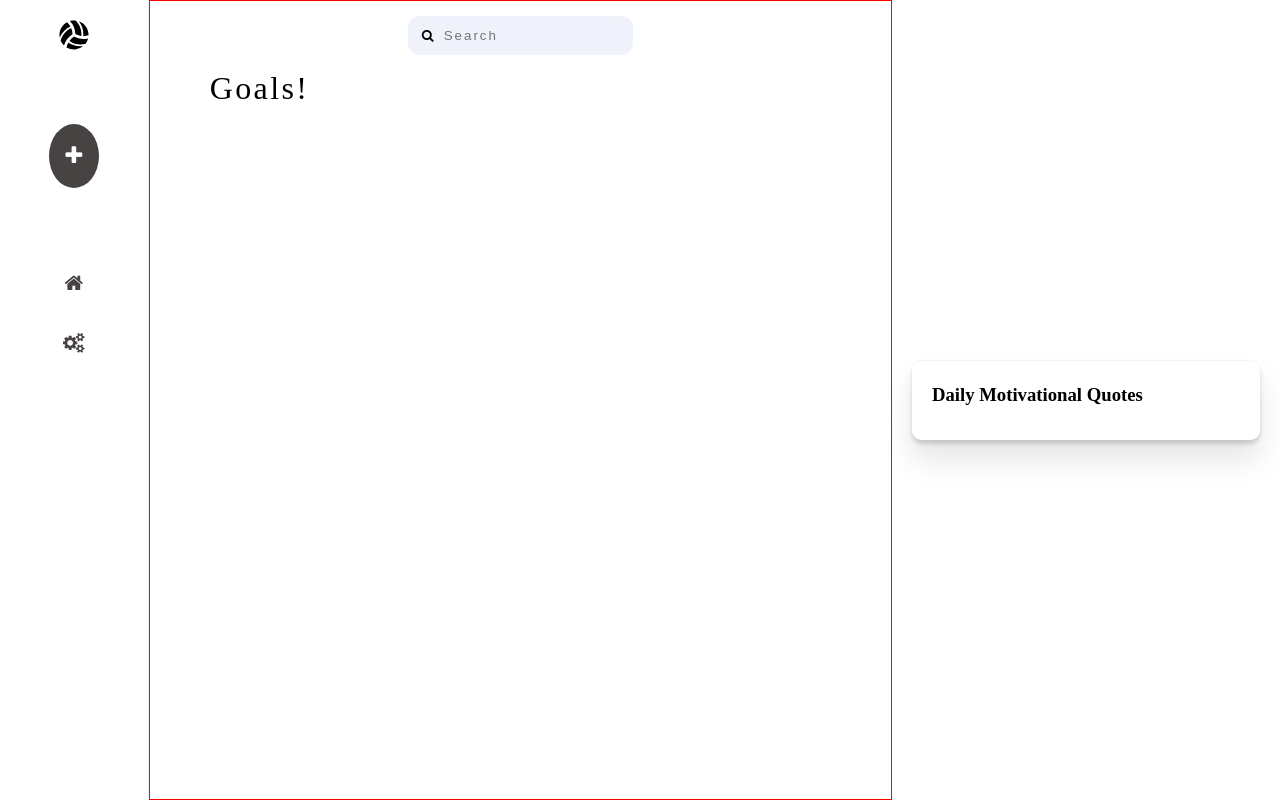
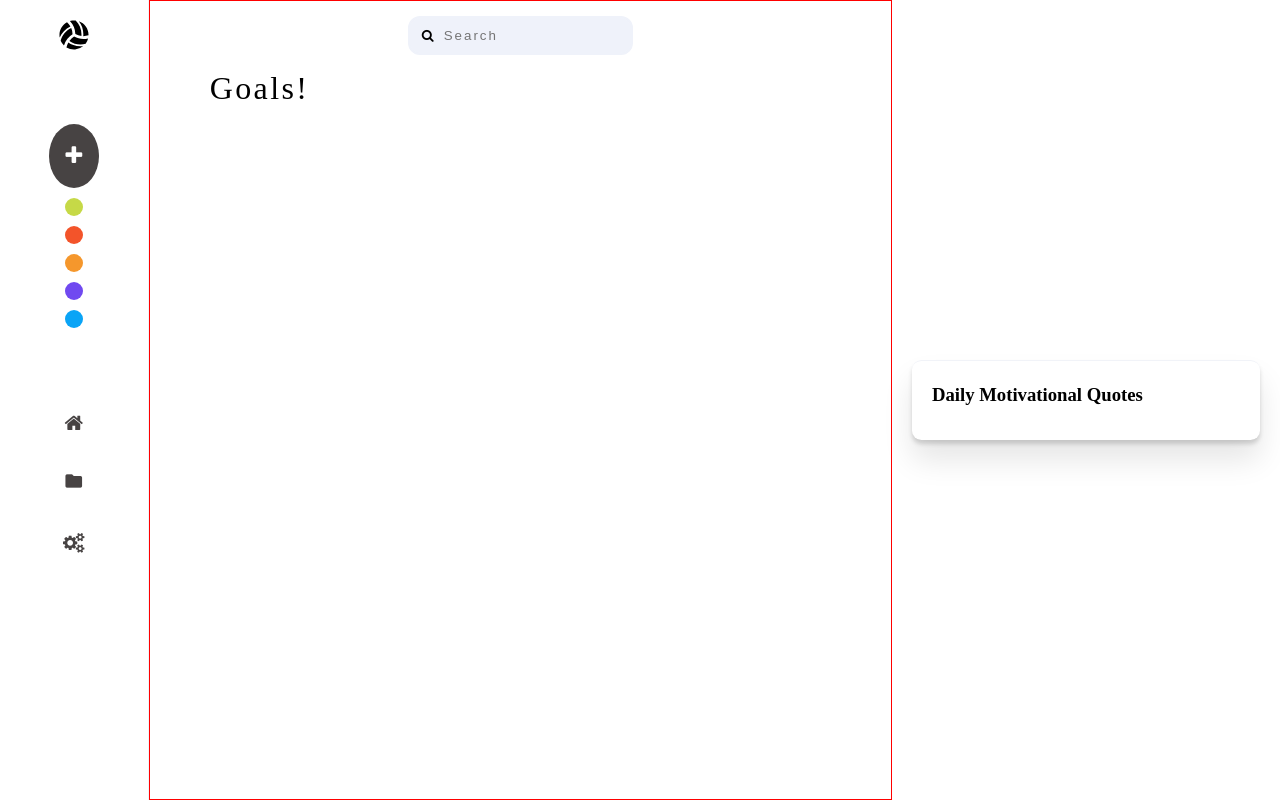
Before and after one commit to Jonyango/goal-management-system, a React (Create React App) app: page / in a window 1280 px wide. Both pictures are taken after a click on the button 73 px from the left and 155 px from the top of the page. Built offline with nearby package versions, Linux system fonts and the light colour scheme; no server answers.

Commit message:
Added the color notes button

```diff
--- a/package.json
+++ b/package.json
@@ -9,6 +9,7 @@
     "@testing-library/react": "^9.5.0",
     "@testing-library/user-event": "^7.2.1",
     "axios": "^0.19.2",
+    "material-design-icons": "^3.0.1",
     "react": "^16.13.1",
     "react-dom": "^16.13.1",
     "react-markdown": "^4.3.1",
--- a/src/components/SideNavigation.js
+++ b/src/components/SideNavigation.js
@@ -1,32 +1,68 @@
-import React from "react";
-import Logo from "./volleyball-ball-solid.svg"
+import React, { useState } from "react";
+import Logo from "./volleyball-ball-solid.svg";
 import "././stylesheet/SideNavigation.css";
-import {Link} from "react-router-dom"
+import { Link } from "react-router-dom";
 
-const SideNavigation =()=>{
-    return(
+// create a component amd use state to toggle the visibility of the component
+const NotesColorButton = ({ color1, color2, color3, color4, color5 }) => {
+  return (
+    <div id="notes-color-div">
+      <button className="notes-color-btn" style={{ backgroundColor: color1 }}></button>
+      <button className="notes-color-btn" style={{ backgroundColor: color2 }}></button>
+      <button className="notes-color-btn" style={{ backgroundColor: color3 }}></button>
+      <button className="notes-color-btn" style={{ backgroundColor: color4 }}></button>
+      <button className="notes-color-btn" style={{ backgroundColor: color5 }}></button>
+    </div>
+  );
+};
+
+const SideNavigation = () => {
+  let defaultState=false;
+  const [showNotesButton, setNotesButton] = useState(defaultState);
+  const onClick = () => {
+    // Assign the current value of the showNotesButton to a temp variable
+    //Negate the temp varibale  set the state and repeat
+    defaultState=showNotesButton
+    defaultState=!defaultState;
+    setNotesButton(defaultState)
+  };
+  //
+
+  return (
     <div className="main-side-navigation-div">
       <div className="app-icon">
-                <img src={Logo} alt=""/>
+        <img src={Logo} alt="" />
       </div>
       {/* Clicking the button below should show a div containing small buttons that indicator colors */}
-            <button className="add-goal-button">
+      <button className="add-goal-button" onClick={onClick}>
         <i className="fa fa-plus"></i>
       </button>
+      {showNotesButton ? (
+        <NotesColorButton
+          color1="#c6d947"
+          color2="#f3542a"
+          color3="#f5972c"
+          color4="#7049f0"
+          color5="#0aa4f6"
+        />
+      ) : null}
       <div className="overall-nav-btn">
+        <Link to="/">
+          <button className="nav-button">
+            <i className=" fa fa-home icon"></i>
+          </button>
+        </Link>
         <Link to="/goals">
           <button className="nav-button">
-                <i className=" fa fa-home icon"></i>
+            <i className="material-icons icon">folder</i>
           </button>
         </Link>
         <button className="nav-button">
           <i className="fa fa-cogs icon"></i>
         </button>
       </div>
-
     </div>
-    )
-}
-
+  );
+};
 
 export default SideNavigation;
--- /dev/null
+++ b/src/components/goalstimeframe/GoalsTimeFrame.js
@@ -0,0 +1,67 @@
+import React,{useState} from "react";
+import "./GoalsTimeFrame.css";
+import { useStateValue } from "../../statemanagement/statemanagement";
+import LocalStorage from "../../utils/localStorage";
+
+function GoalsTimeFrame() {
+  const [activeGoal, setActiveGoal] = useState("all");
+  const [, dispatch] = useStateValue();
+
+  /**
+   * show a list of goals of a particular time frame and dispatch it into context
+   */
+
+  function showGoalsOf(GoalTimeCategory) {
+    let Monthly = LocalStorage.getGoalsCategories("Monthly");
+    let Today = LocalStorage.getGoalsCategories("Today");
+    let Weekly = LocalStorage.getGoalsCategories("Weekly");
+    let Goals = LocalStorage.getGoalsCategories("Goals");
+
+    setActiveGoal(GoalTimeCategory);
+
+    if (GoalTimeCategory === "all") {
+      let All;
+      Monthly = Monthly !== null ? JSON.parse(Monthly) : [];
+      Today = Today !== null ? JSON.parse(Today) : [];
+      Weekly = Weekly !== null ? JSON.parse(Weekly) : [];
+      Goals = Goals !== null ? JSON.parse(Goals) : [];
+      All = [...Monthly, ...Today, ...Weekly, ...Goals];
+
+      if (All.length > 0) {
+        dispatch({ type: "newGoal", goals: All });
+      }
+    } else {
+      let Goals;
+      if (GoalTimeCategory === "Monthly") {
+        Goals = Monthly;
+      }
+      if (GoalTimeCategory === "Today") {
+          Goals=Today;
+      }
+      if(GoalTimeCategory === "Weekly"){
+          Goals=Weekly;
+      }
+
+      Goals = Goals !== null ? JSON.parse(Goals) : [];
+      dispatch({type:"newGoal", goals:Goals})
+    }
+  }
+
+  return(
+      <div className="main-time-frame-div">
+          <h5 className="container-title">
+              Goals Time Frame
+          </h5>
+          <div className="goals-time-fram-list">
+              <ul>
+                  <li></li>
+              </ul>
+
+          </div>
+
+      </div>
+  )
+}
+
+
+export default GoalsTimeFrame;
--- a/src/components/stylesheet/SideNavigation.css
+++ b/src/components/stylesheet/SideNavigation.css
@@ -1,5 +1,5 @@
 @import url("https://cdnjs.cloudflare.com/ajax/libs/font-awesome/4.7.0/css/font-awesome.min.css");
-@import url("https://fontawesome.com/icons/volleyball-ball?style=solid");
+@import url("https://fonts.googleapis.com/icon?family=Material+Icons");
 
 .main-side-navigation-div{
     height: 100vh;
@@ -15,6 +15,11 @@
     align-self: center;
 }
 
+#notes-color-div{
+    align-self: center;
+    display: flex;
+    flex-direction: column;
+}
 
 
 .add-goal-button{
@@ -53,3 +58,12 @@
     color:#474343;
     font-size: 1.5em;
 }
+
+.notes-color-btn{
+    margin-top: 10px;
+    border-radius: 50%;
+    height:18px;
+    width: 18px;
+    border:none;
+    cursor: pointer;
+}
--- a/src/routes/Goals.js
+++ b/src/routes/Goals.js
@@ -1,9 +1,11 @@
 import React from "react";
+import GoalsTimeFrame from "../components/goalstimeframe/GoalsTimeFrame"
 
 const GoalPage=()=>{
     return(
         <div>
             The Goals Home is going to be here
+            <GoalsTimeFrame/>
         </div>
     )
 
--- /dev/null
+++ b/src/statemanagement/statemanagement.js
@@ -0,0 +1,42 @@
+// import React, { createContext, useContext, useReducer } from "react";
+
+// export const StateContext = createContext();
+
+// export const StateProvider = ({ reducer, initialState, children }) => {
+//   <StateContext.Provider value={useReducer(reducer, initialState)}>
+//     {children}
+//   </StateContext.Provider>;
+// };
+
+// export const useStateValue = () => useContext(StateContext);
+// export const initialState = {
+//   goals: [],
+//   modal: false,
+//   edit: null,
+//   show: null,
+//   showModal: false,
+// };
+
+// export const reducer = (state, action) => {
+//   switch (action.type) {
+//     case "newGoal":
+//       return {
+//         ...state,
+//         goals: action.goals,
+//       };
+//     case "openModal":
+//       return {
+//         ...state,
+//         modal: action.modal,
+//         edit: action.edit,
+//       };
+//     case "showMessage":
+//       return {
+//         ...state,
+//         showModal: action.show,
+//         show: action.show,
+//       };
+//     default:
+//       return state;
+//   }
+// };
--- a/src/utils/localStorage.js
+++ b/src/utils/localStorage.js
@@ -69,7 +69,7 @@ LocalStorage.rmGoalCategory = (goalCategory) => {
  */
 LocalStorage.goal = (id) => {
   if (LocalStorage.getGoals() !== null) {
-    const List = Json.parse(LocalStorage.getGoals());
+    const List = JSON.parse(LocalStorage.getGoals());
     return List[id];
   }
   return [];
@@ -105,16 +105,16 @@ LocalStorage.rowExistsIn = (goalCategory, object) => {
  * get all goals inside of the goalCategories or else
  **/
 LocalStorage.getAllGoals = () => {
-  let GoalNextMonth = LocalStorage.getGoalsCategories("Next Month");
+  let Monthly = LocalStorage.getGoalsCategories("Monthly");
   let Today = LocalStorage.getGoalsCategories("Today");
   let Weekly = LocalStorage.getGoalsCategories("Weekly");
   let Goals = LocalStorage.getGoalsCategories("Goals");
   let All;
-  GoalNextMonth = GoalNextMonth !== null ? JSON.parse(GoalNextMonth) : [];
+  Monthly = Monthly !== null ? JSON.parse(Monthly) : [];
   Today = Today !== null ? JSON.parse(Today) : [];
   Weekly = Weekly !== null ? JSON.parse(Weekly) : [];
   Goals = Goals !== null ? JSON.parse(Goals) : [];
-  All = [...GoalNextMonth, ...Today, ...Weekly, ...Goals];
+  All = [...Monthly, ...Today, ...Weekly, ...Goals];
   return All;
 };
 /**
```
Also changed, not shown: src/components/color-button-group/ButtonGroup.js (added, +10 -0 lines), src/components/color-button-group/ButtonGroup.css (added), src/components/goalstimeframe/GoalsTimeFrame.css (added), 1 other file (tests, documents, lock files or other folders). Lines whose indentation alone changed are shown as unchanged.
